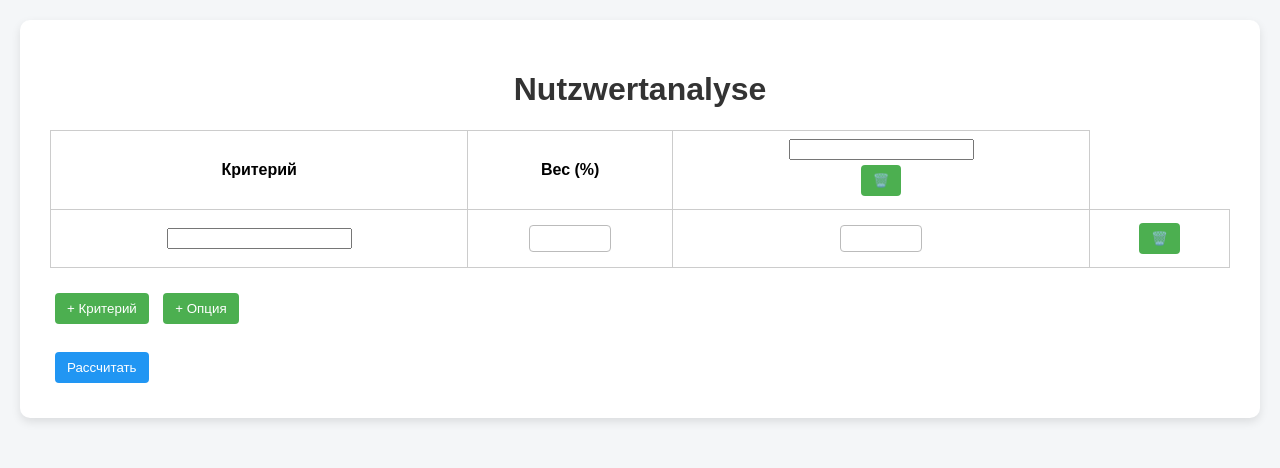
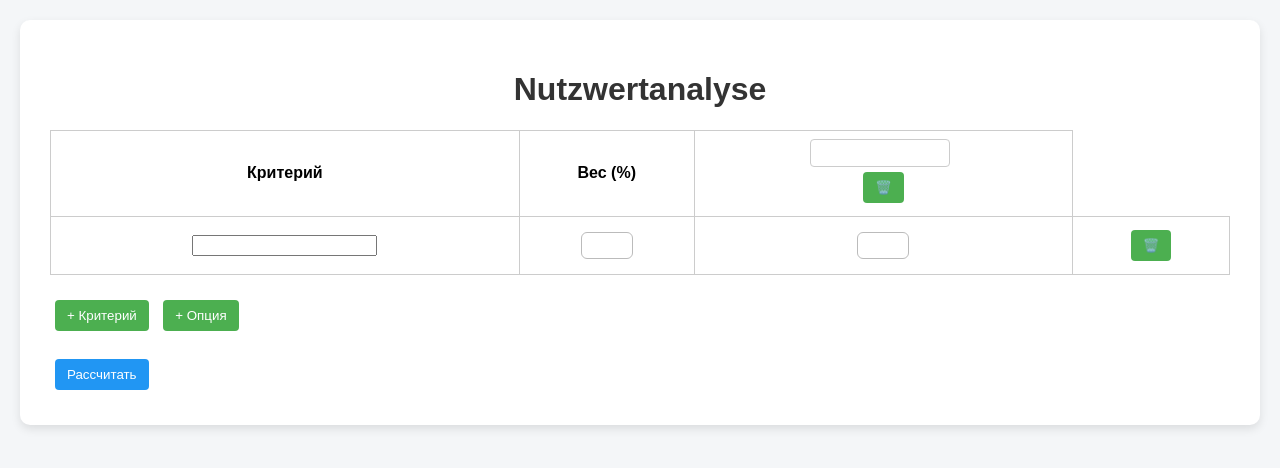
Before and after one commit to Raynor723/Nutzwertanalyse, a Flask app: page / in a window 1280 px wide. Shown: the top 468 px of the page. Run offline with Flask 3, Linux system fonts and the light colour scheme.

```diff
--- a/app.py
+++ b/app.py
@@ -20,7 +20,8 @@ def index():
 
         weight_sum = sum(weights)
         if abs(weight_sum - 100) > 0.01:
-            return render_template("index.html", error="Сумма всех весов должна быть ровно 100", data=request.form)
+            error = f"Сумма весов должна быть равна 100, сейчас: {round(weight_sum, 2)}"
+            return render_template("index.html", error=error, data=request.form)
 
         normalized_weights = [w / 100 for w in weights]
 
--- a/static/style.css
+++ b/static/style.css
@@ -40,13 +40,37 @@ td {
     text-align: center;
 }
 
-input[type="text"],
-input[type="number"] {
-    width: 70px;
+input[type="text"] {
+    width: 20px;
     padding: 5px;
     border: 1px solid #bbb;
+    border-radius: 6px;
+    text-align: center;
+}
+
+input[type="number"] {
+    width: 40px;
+    padding: 5px;
+    border: 1px solid #bbb;
+    border-radius: 6px;
+    text-align: center;
+}
+
+input[name="option_name"] {
+    padding: 5px 8px;
+    font-size: 14px;
+    border: 1px solid #ccc;
     border-radius: 4px;
-    text-align: center;
+    width: 140px;
+    box-sizing: border-box;
+    margin-right: 6px;
+    vertical-align: middle;
+    transition: border-color 0.3s ease;
+}
+
+input[name="option_name"]:focus {
+    border-color: #4CAF50;
+    outline: none;
 }
 
 button {
@@ -84,8 +108,9 @@ button[type="submit"]:hover {
 }
 
 canvas {
-    max-width: 400px;
-    max-height: 400px;
+    width: 700px;
+    height: 700px;
+    margin: 0 auto;
 }
 
 ul {
```
